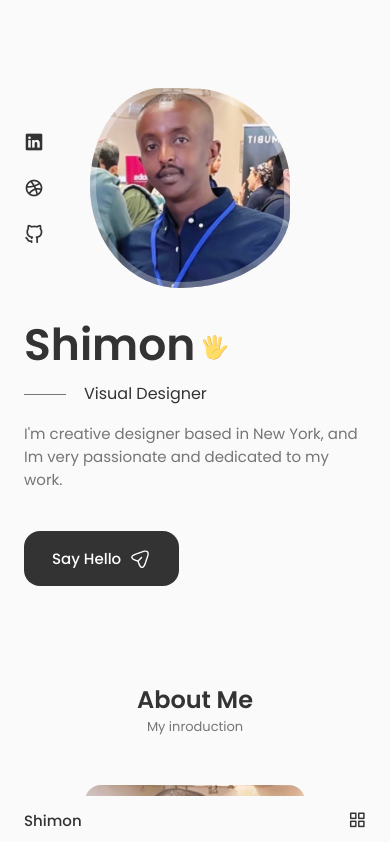
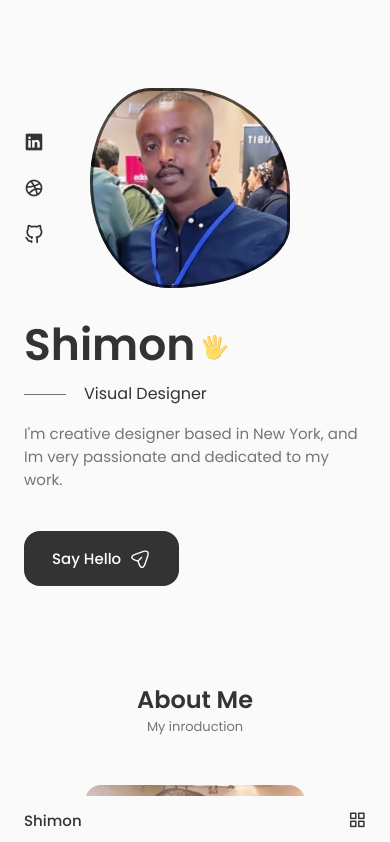
Before and after one commit to shimonzhion/portfolio, a React (Create React App) app: page / in a window 390 px wide. Shown: the top 842 px of the page. Built offline with nearby package versions, Linux system fonts and the light colour scheme.

Commit message:
fix animation image

```diff
--- a/src/components/pages/home/home.css
+++ b/src/components/pages/home/home.css
@@ -57,12 +57,13 @@
   background-repeat: no-repeat;
   background-position: center;
   background-size: cover;
-  box-shadow: inset 0 0 0 9px rgba(0, 0, 0, 0.638);
+  box-shadow: inset 0 0 0 3px rgba(0, 0, 0, 0.638);
   order: 1;
-  justify-self: center;
+  -webkit-background-position: center;
+  justify-self: center center;
   width: 300px;
   height: 300px;
-  animation: profile__animate 8s ease-in-out infinite 1s;
+  animation: profile__animate 4s ease-in-out infinite ;
 }
 
 @keyframes profile__animate {
@@ -77,6 +78,10 @@
     border-radius: 60% 40% 30% 70%/60% 30% 70% 40%;
   }
 }
+
+
+
+
 .home__scroll {
   margin-left: 9.25rem;
 }
@@ -131,7 +136,8 @@
   .home__img {
     width: 250px;
     height: 250px;
-    box-shadow: inset 0 0 0 8px rgb(255 255 255 / 30%);
+    box-shadow: inset 0 0 0 3px rgba(0, 0, 0, 0.638);
+
   }
   .home__scroll {
     margin-left: 7.5rem;
@@ -153,7 +159,8 @@
     grid-column: 1/3;
   }
   .home__img {
-    box-shadow: inset 0 0 0 6px rgb(255 255 255 / 30%);
+    box-shadow: inset 0 0 0 3px rgba(0, 0, 0, 0.638);
+
     width: 200px;
     height: 200px;
   }
```
